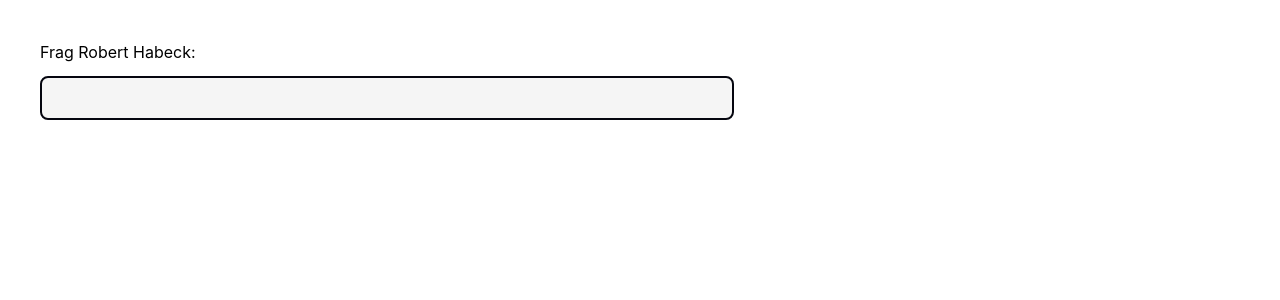
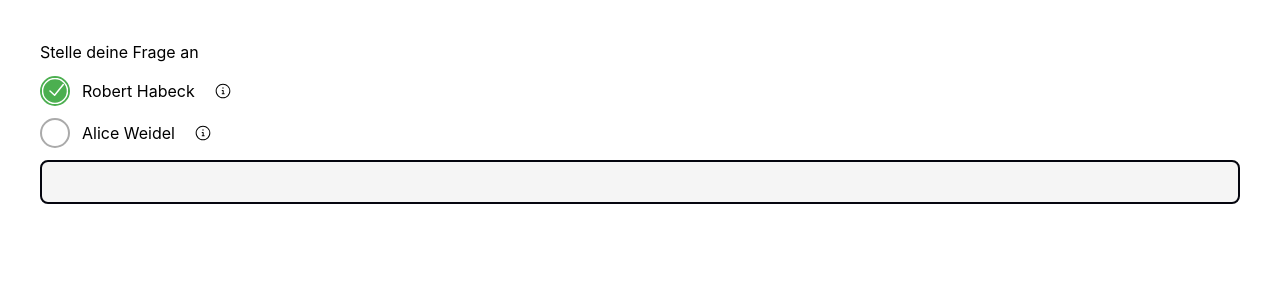
Before and after one commit to potpiejimmy/ask-a-person, a React (Create React App) app: page / in a window 1280 px wide. Shown: the top 300 px of the page. Built offline with nearby package versions, Linux system fonts and the light colour scheme.

Commit message:
added support for multiple answers

```diff
--- a/package.json
+++ b/package.json
@@ -12,6 +12,7 @@
     "@types/react-dom": "^18.3.1",
     "react": "^18.3.1",
     "react-dom": "^18.3.1",
+    "react-icons": "^5.3.0",
     "react-scripts": "5.0.1",
     "typescript": "^4.9.5",
     "web-vitals": "^2.1.4"
--- a/src/App.css
+++ b/src/App.css
@@ -1,5 +1,5 @@
-/* From Uiverse.io by alexruix */
 .input {
+  width: 100%;
   height: 44px;
   background-color: #05060f0a;
   border-radius: .5rem;
@@ -26,3 +26,67 @@
 .input-group:hover .label, .input:focus {
   color: #05060fc2;
 }
+
+.checkbox {
+  position: relative;
+  display: inline-block;
+  vertical-align: middle;
+  margin-right: 20px;
+}
+
+.checkbox input[type="checkbox"] {
+  position: absolute;
+  opacity: 0;
+}
+
+.checkbox-circle {
+  position: relative;
+  display: inline-block;
+  width: 30px;
+  height: 30px;
+  border-radius: 50%;
+  border: 2px solid #aaa;
+  transition: all 0.3s;
+}
+
+.checkbox input[type="checkbox"]:checked ~ .checkbox-circle {
+  background: #4CAF50;
+  border-color: #4CAF50;
+}
+
+.checkmark {
+  position: absolute;
+  top: 0;
+  left: 0;
+  fill: none;
+  stroke: #fff;
+  stroke-width: 3;
+  stroke-linecap: round;
+  stroke-linejoin: round;
+  opacity: 0;
+  transition: all 0.3s;
+}
+
+.checkbox input[type="checkbox"]:checked ~ .checkbox-circle .checkmark {
+  opacity: 1;
+}
+
+.checkmark-circle {
+  stroke-dasharray: 166;
+  stroke-dashoffset: 166;
+  transition: stroke-dashoffset 0.3s;
+}
+
+.checkbox input[type="checkbox"]:checked ~ .checkbox-circle .checkmark-circle {
+  stroke-dashoffset: 0;
+}
+
+.checkmark-kick {
+  stroke-dasharray: 50;
+  stroke-dashoffset: 50;
+  transition: stroke-dashoffset 0.3s;
+}
+
+.checkbox input[type="checkbox"]:checked ~ .checkbox-circle .checkmark-kick {
+  stroke-dashoffset: 0;
+}
--- a/src/App.tsx
+++ b/src/App.tsx
@@ -1,44 +1,93 @@
 import React from 'react';
 import AskAPi from './api/AskApi';
 import './App.css';
+import { Checkbox } from './components/Checkbox';
+import { GoInfo } from "react-icons/go";
 
 function App() {
+
+  const availablePersons: { [key: string]: { name: string; info: string } } = {
+    habeck: {
+      name: "Robert Habeck",
+      info: "https://www.gruene.de/leute/robert-habeck"
+    },
+    weidel: {
+      name: "Alice Weidel",
+      info: "https://www.afd.de/alice-weidel"
+    }
+  }
+
+  const personSelectionDef: { [key: string]: boolean } = {
+    habeck: true,
+    weidel: false
+  }
 
   const [question, setQuestion] = React.useState<string>("");
   const [loading, setLoading] = React.useState<boolean>(false);
   const [responseTitle, setResponseTitle] = React.useState<string>("");
-  const [responseContent, setResponseContent] = React.useState<string>("");
+  const [responseContents, setResponseContents] = React.useState<any[]>([]);
+  const [personSelection, setPersonSelection] = React.useState(personSelectionDef);
 
   let api = new AskAPi();
 
   async function onkeyup(event: React.KeyboardEvent<HTMLInputElement>) {
     if (event.key === 'Enter') {
       setLoading(true);
-      setResponseTitle(question);
-      setResponseContent("...");
       setQuestion("");
 
-      let response = await api.ask("habeck", question);
-      setResponseContent(response.answer);
+      let responses: { key: string; response: Promise<any> }[] = [];
+
+      Object.keys(personSelection).forEach(async key => {
+        if (personSelection[key]) {
+          responses.push({
+            key: key,
+            response: api.ask(key, question)
+          })
+        }
+      });
+
+      setResponseTitle(question);
+      setResponseContents(responses.map(r => { return { key: r.key, response: "..." }}));
+
+      let answers = await Promise.all(responses.map(r => r.response));
+
+      setResponseContents(answers.map((answer,index) => { return { key: responses[index].key, response: answer.answer }}));
       setLoading(false);
     }
   }
 
+  function getSelectedPersonsCount(): number {
+    return Object.keys(personSelection).filter(key => personSelection[key]).length;
+  }
+
   return (
     <div className="m-10 flex flex-col gap-3">
+      <div>Stelle deine Frage an</div>
+      {Object.keys(availablePersons).map((key) => (
+          <div key={key}>
+            <div className='flex flex-row items-center'>
+              <Checkbox id={key} label={availablePersons[key].name} checked={personSelection[key]} onChange={checked => setPersonSelection({...personSelection, [key]: checked})}/>
+              <a href={availablePersons[key].info}><GoInfo/></a>
+            </div>
+          </div>
+        )
+      )}
       <div>
-        Frag <a href="https://www.gruene.de/ueber-uns/robert-habeck">Robert Habeck</a>:
-      </div>
-      <div>
-        <input readOnly={loading} autoFocus name="Question" id="question" value={question} className="input" type="email" size={60} onKeyUp={onkeyup} onChange={e=>setQuestion(e.target.value)}/>
+        <input disabled={getSelectedPersonsCount()===0} readOnly={loading} autoFocus name="Question" id="question" value={question} className="input" type="email" size={60} onKeyUp={onkeyup} onChange={e=>setQuestion(e.target.value)}/>
       </div>
       {responseTitle.length > 0 && <div className="font-bold">Frage:</div>}
       <div>
         {responseTitle}
       </div>
-      {responseContent.length > 0 && <div className="font-bold">Antwort:</div>}
-      <div className="whitespace-pre-line">
-        {responseContent}
+        <div className="flex flex-row gap-3">
+          {responseContents.length > 0 && responseContents.map((content, index) => (
+            <div key={index} className="grow basis-0 flex flex-col gap-3">
+              <div className="font-bold">{availablePersons[content.key].name}</div>
+              <div className="whitespace-pre-line">
+                {content.response}
+              </div>
+            </div>
+        ))}
       </div>
     </div>
   );
--- /dev/null
+++ b/src/components/Checkbox.tsx
@@ -0,0 +1,26 @@
+import React from "react";
+
+interface CheckboxProps {
+    id: string;
+    label: string;
+    checked: boolean;
+    onChange: (checked: boolean) => void;
+}
+
+export function Checkbox(props: CheckboxProps) {
+
+    return (
+        <label className="checkbox">
+            <div className="flex flex-row gap-3 items-center">
+                <input type="checkbox" checked={props.checked} onChange={() => props.onChange(!props.checked)}/>
+                <div className="checkbox-circle">
+                    <svg viewBox="0 0 52 52" className="checkmark">
+                        <circle fill="none" r="25" cy="26" cx="26" className="checkmark-circle"></circle>
+                        <path d="M16 26l9.2 8.4 17.4-21.4" className="checkmark-kick"></path>
+                    </svg>
+                </div>
+                <div>{props.label}</div>
+            </div>
+        </label>
+    );
+}
```
Also changed, not shown: 1 other file (tests, documents, lock files or other folders).
